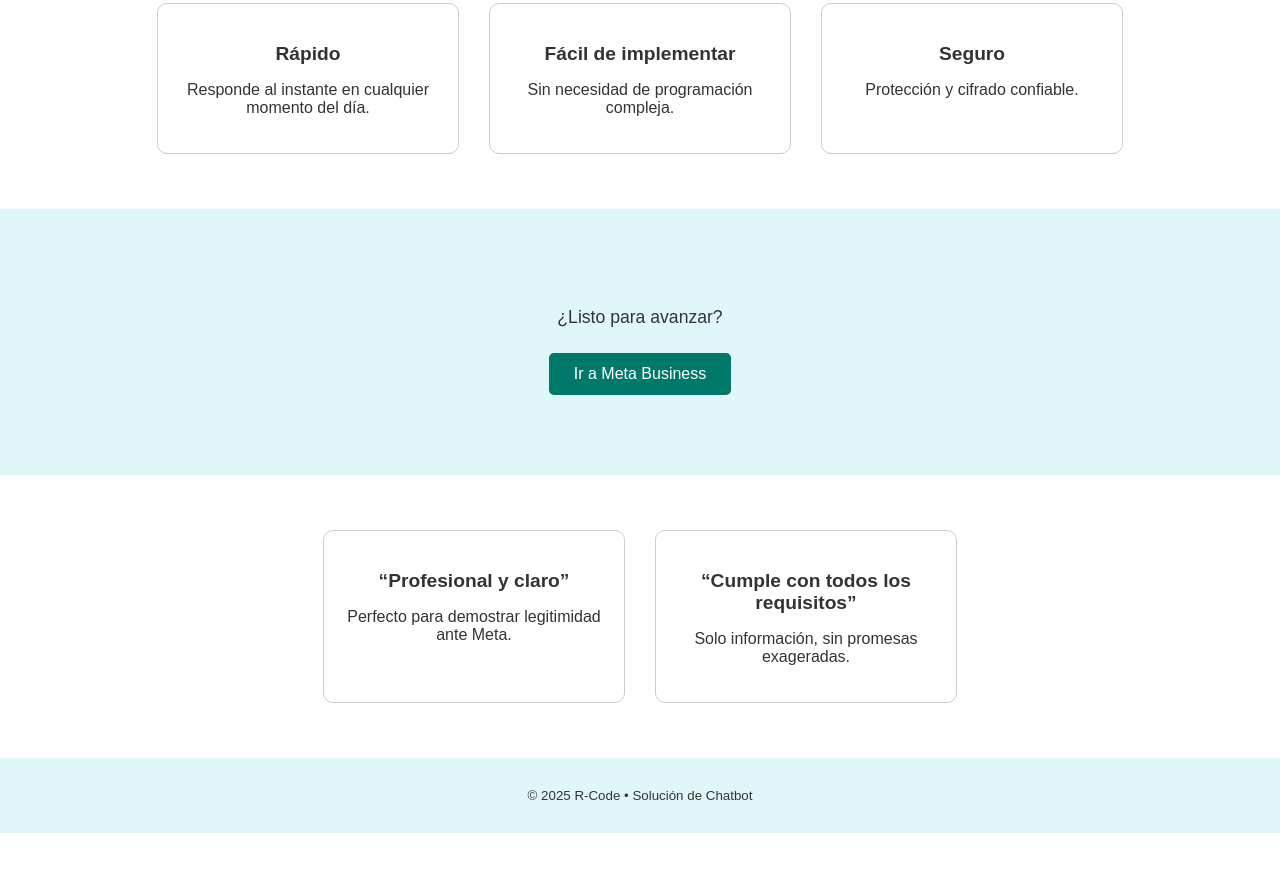
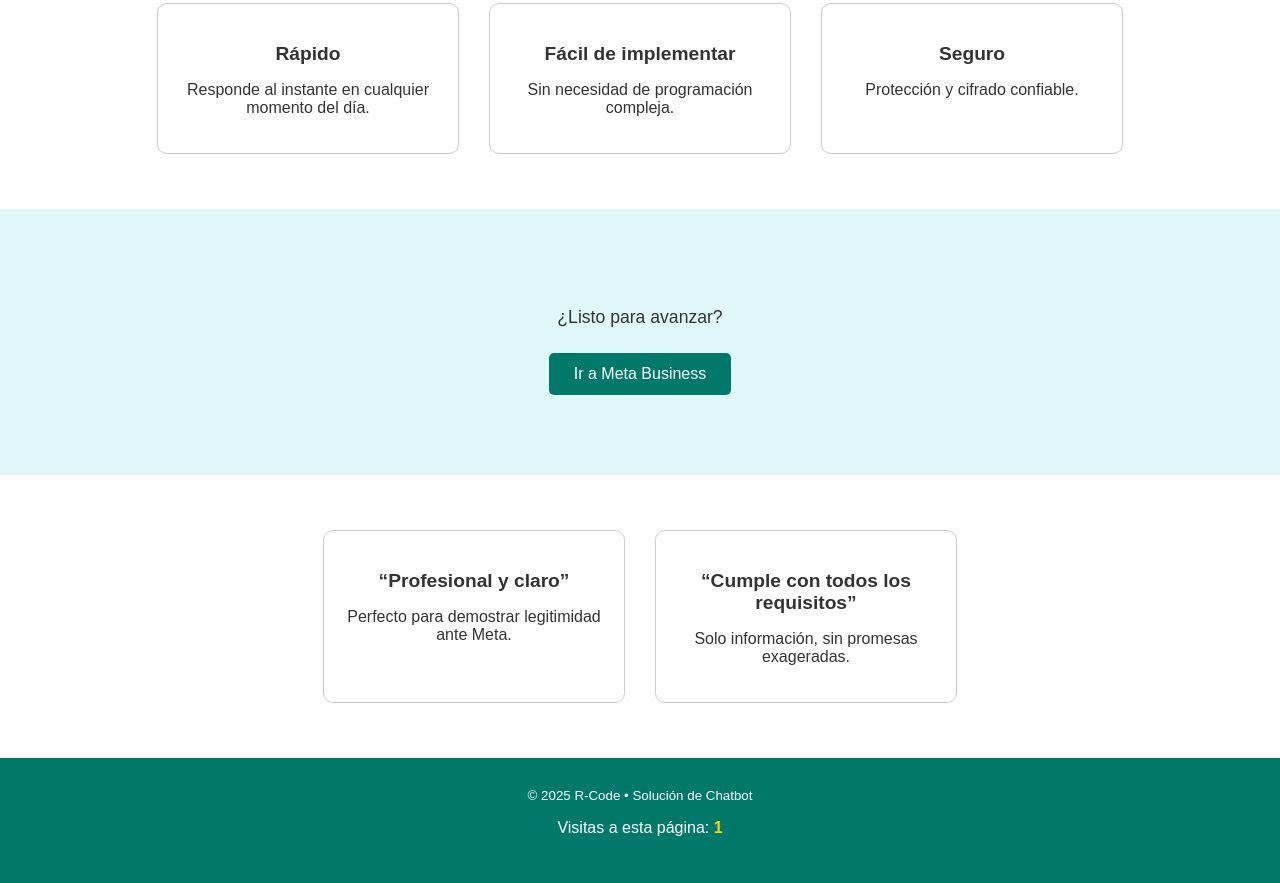
Before and after one commit to levapo97-cell/LandingChatBot, a plain HTML site: page index.html in a window 1280 px wide. Shown: the part 402-1285 px from the top of the page. Before the commit the page ends 1235 px from the top, so only its background shows below. Drawn offline with Linux system fonts and the light colour scheme.

Commit message:
Update index.html

```diff
--- a/index.html
+++ b/index.html
@@ -4,6 +4,8 @@
   <meta charset="UTF-8" />
   <meta name="viewport" content="width=device-width, initial-scale=1.0"/>
   <title>Solución Chatbot – R-Code</title>
+
+  <!-- Estilos -->
   <style>
     body { font-family: Arial, sans-serif; margin: 0; color: #333; }
     .hero { display: flex; flex-direction: column; align-items: center; justify-content: center; padding: 80px 20px; background: #e0f7fa; text-align: center; }
@@ -13,8 +15,10 @@
     .card { width: 260px; margin: 15px; padding: 20px; border: 1px solid #ccc; border-radius: 10px; text-align: center; }
     .card h3 { font-size: 1.2rem; margin-bottom: 10px; }
     .cta { padding: 12px 25px; font-size: 1rem; background-color: #00796b; color: #fff; text-decoration: none; border-radius: 5px; }
+    footer { background: #00796b; color: #fff; text-align: center; padding: 30px; }
+    footer small { display: block; margin-bottom: 10px; }
+    #contador { font-weight: bold; color: #ffd600; }
   </style>
-</head>
 
   <!-- Google tag (gtag.js) -->
   <script async src="https://www.googletagmanager.com/gtag/js?id=G-YRJHZ8PCC2"></script>
@@ -22,18 +26,19 @@
     window.dataLayer = window.dataLayer || [];
     function gtag(){dataLayer.push(arguments);}
     gtag('js', new Date());
-
     gtag('config', 'G-YRJHZ8PCC2');
   </script>
-
+</head>
 <body>
 
+  <!-- Hero -->
   <section class="hero">
     <h1>Chatbot Inteligente para tu Empresa</h1>
     <p>Automatiza respuestas frecuentes, mejora la atención y comunica sin esperas.</p>
     <a href="#contact" class="cta">Ver detalles →</a>
   </section>
 
+  <!-- Features -->
   <section class="features">
     <div class="card">
       <h3>Rápido</h3>
@@ -49,11 +54,13 @@
     </div>
   </section>
 
+  <!-- Contacto -->
   <section id="contact" class="hero">
     <p>¿Listo para avanzar?</p>
     <a href="https://business.facebook.com/" class="cta" target="_blank">Ir a Meta Business</a>
   </section>
 
+  <!-- Testimonios -->
   <section class="testimonials">
     <div class="card">
       <h3>“Profesional y claro”</h3>
@@ -65,9 +72,24 @@
     </div>
   </section>
 
-<footer class="hero" style="padding: 30px;">
+  <!-- Footer con contador -->
+  <footer>
     <small>© 2025 R-Code • Solución de Chatbot</small>
+    <p>Visitas a esta página: <span id="contador">0</span></p>
   </footer>
+
+  <!-- Script contador -->
+  <script>
+    // Contador simple en LocalStorage
+    if (localStorage.getItem("visitas")) {
+      let visitas = parseInt(localStorage.getItem("visitas")) + 1;
+      localStorage.setItem("visitas", visitas);
+      document.getElementById("contador").textContent = visitas;
+    } else {
+      localStorage.setItem("visitas", 1);
+      document.getElementById("contador").textContent = 1;
+    }
+  </script>
 
 </body>
 </html>
```
Lines whose indentation alone changed are shown as unchanged.
